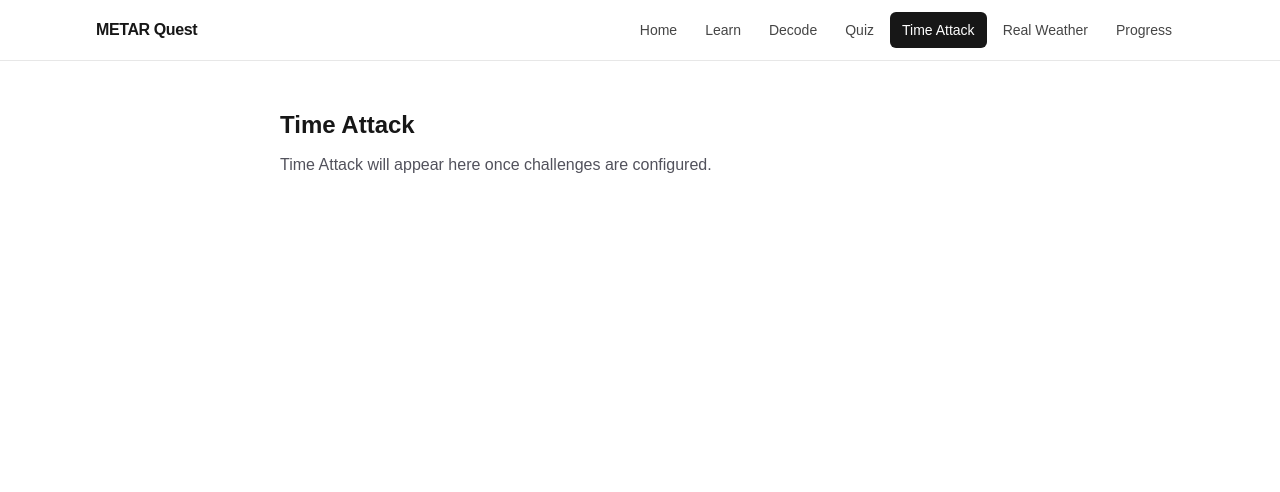
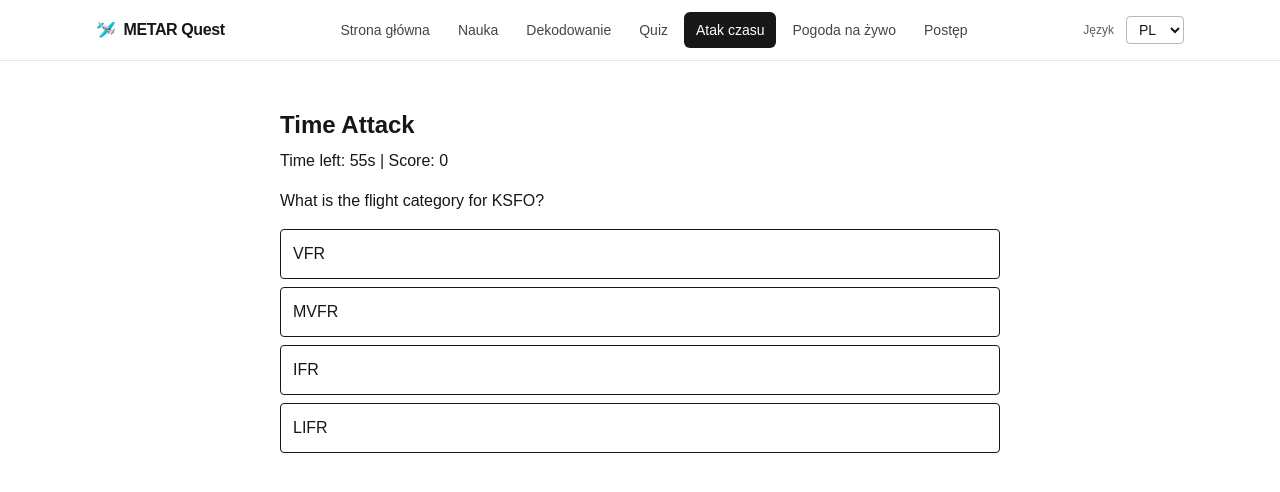
Before and after one commit to AKopydlowski/METAR-Quest, a Next.js app: page /time-attack in a window 1280 px wide. Shown: the top 492 px of the page. Built offline with nearby package versions, Linux system fonts and the light colour scheme.

Commit message:
Add working game modes and bilingual PL/EN UI

```diff
--- a/src/app/page.tsx
+++ b/src/app/page.tsx
@@ -1,111 +1,38 @@
+"use client";
+
 import Link from "next/link";
-
-const modes = [
-  {
-    title: "Quick Decode",
-    description:
-      "Translate a live-style METAR into plain English with guided hints for each coded segment.",
-    tag: "Practice",
-  },
-  {
-    title: "Timed Quiz",
-    description:
-      "Race the clock with multiple-choice weather decoding rounds that build confidence under pressure.",
-    tag: "Game",
-  },
-  {
-    title: "Challenge Mode",
-    description:
-      "Solve harder reports featuring variable wind, low ceilings, and changing visibility conditions.",
-    tag: "Advanced",
-  },
-  {
-    title: "Daily Brief",
-    description:
-      "Complete a rotating daily scenario to keep your aviation weather interpretation sharp.",
-    tag: "Routine",
-  },
-];
-
-const highlights = [
-  "Built around real pilot weather decision-making flow",
-  "Clear explanations for wind, visibility, cloud layers, and trends",
-  "Responsive experience for desktop, tablet, and phone study sessions",
-];
+import { useLanguage } from "@/components/layout/LanguageProvider";
 
 export default function Home() {
+  const { t, language } = useLanguage();
+
   return (
     <div className="min-h-screen bg-slate-950 text-slate-100">
       <main className="mx-auto flex w-full max-w-6xl flex-col gap-16 px-6 py-14 sm:px-10 lg:px-16">
         <section className="rounded-3xl border border-sky-400/20 bg-gradient-to-br from-slate-900 via-slate-900 to-sky-950/70 p-8 shadow-2xl shadow-sky-900/30 sm:p-12">
           <p className="mb-4 inline-flex rounded-full border border-sky-300/30 bg-sky-500/10 px-4 py-1 text-xs font-semibold uppercase tracking-[0.2em] text-sky-200">
-            METAR Quest
+            {t("appName")}
           </p>
-          <h1 className="max-w-3xl text-4xl font-bold leading-tight text-white sm:text-5xl">
-            Decode aviation weather reports with speed and confidence.
-          </h1>
-          <p className="mt-6 max-w-2xl text-base leading-7 text-slate-300 sm:text-lg">
-            METAR Quest helps pilots, students, and aviation enthusiasts master
-            METAR interpretation through interactive decoding, fast-paced quizzes,
-            and scenario-based repetition.
-          </p>
+          <h1 className="max-w-3xl text-4xl font-bold leading-tight text-white sm:text-5xl">{t("heroTitle")}</h1>
+          <p className="mt-6 max-w-2xl text-base leading-7 text-slate-300 sm:text-lg">{t("heroDesc")}</p>
           <div className="mt-8 flex flex-col gap-3 sm:flex-row">
-            <Link
-              href="/decode"
-              className="inline-flex items-center justify-center rounded-xl bg-sky-400 px-6 py-3 text-sm font-semibold text-slate-950 transition hover:bg-sky-300"
-            >
-              Start Decoding
+            <Link href="/decode" className="inline-flex items-center justify-center rounded-xl bg-sky-400 px-6 py-3 text-sm font-semibold text-slate-950 transition hover:bg-sky-300">
+              {t("startDecoding")}
             </Link>
-            <Link
-              href="/quiz"
-              className="inline-flex items-center justify-center rounded-xl border border-slate-600 bg-slate-900/70 px-6 py-3 text-sm font-semibold text-slate-100 transition hover:border-sky-300 hover:text-sky-200"
-            >
-              Take a Quiz
+            <Link href="/quiz" className="inline-flex items-center justify-center rounded-xl border border-slate-600 bg-slate-900/70 px-6 py-3 text-sm font-semibold text-slate-100 transition hover:border-sky-300 hover:text-sky-200">
+              {t("takeQuiz")}
             </Link>
           </div>
         </section>
-
-        <section className="space-y-6">
-          <div className="space-y-2">
-            <h2 className="text-2xl font-semibold text-white sm:text-3xl">
-              Choose your training mode
-            </h2>
-            <p className="max-w-2xl text-slate-300">
-              Build skills step-by-step or jump into game-style challenges that
-              simulate real weather briefing pressure.
-            </p>
-          </div>
-
-          <div className="grid gap-4 sm:grid-cols-2">
-            {modes.map((mode) => (
-              <article
-                key={mode.title}
-                className="rounded-2xl border border-slate-700/80 bg-slate-900/70 p-6 transition hover:border-sky-400/40 hover:bg-slate-900"
-              >
-                <p className="mb-3 text-xs font-semibold uppercase tracking-[0.16em] text-sky-300">
-                  {mode.tag}
-                </p>
-                <h3 className="text-xl font-semibold text-white">{mode.title}</h3>
-                <p className="mt-3 text-sm leading-6 text-slate-300">
-                  {mode.description}
-                </p>
-              </article>
-            ))}
-          </div>
-        </section>
-
-        <section className="rounded-2xl border border-slate-700/80 bg-slate-900/70 p-7 sm:p-9">
-          <h2 className="text-xl font-semibold text-white sm:text-2xl">
-            Why pilots use METAR Quest
-          </h2>
-          <ul className="mt-5 space-y-3 text-slate-300">
-            {highlights.map((item) => (
-              <li key={item} className="flex items-start gap-3">
-                <span className="mt-2 h-2 w-2 rounded-full bg-sky-300" aria-hidden />
-                <span>{item}</span>
-              </li>
-            ))}
-          </ul>
+        <section className="grid gap-4 sm:grid-cols-2">
+          <Link href="/learn" className="rounded-2xl border border-slate-700/80 bg-slate-900/70 p-6 hover:border-sky-400/40">
+            <h3 className="text-xl font-semibold text-white">{t("learnTitle")}</h3>
+            <p className="mt-2 text-sm text-slate-300">{t("learnDesc")}</p>
+          </Link>
+          <Link href="/time-attack" className="rounded-2xl border border-slate-700/80 bg-slate-900/70 p-6 hover:border-sky-400/40">
+            <h3 className="text-xl font-semibold text-white">{t("timeAttack")}</h3>
+            <p className="mt-2 text-sm text-slate-300">{language === "pl" ? "Tryb z limitem czasu i punktacją." : "Timed mode with score tracking."}</p>
+          </Link>
         </section>
       </main>
     </div>
--- a/src/app/quiz/page.tsx
+++ b/src/app/quiz/page.tsx
@@ -1,10 +1,40 @@
+"use client";
+
+import { useMemo, useState } from "react";
+import { buildQuestionBank } from "@/lib/metar/questions";
+
 export default function QuizPage() {
+  const questions = useMemo(() => buildQuestionBank(), []);
+  const [current, setCurrent] = useState(0);
+  const [score, setScore] = useState(0);
+  const [answered, setAnswered] = useState(false);
+
+  const q = questions[current];
+
+  const onAnswer = (isCorrect: boolean) => {
+    if (answered) return;
+    setAnswered(true);
+    if (isCorrect) setScore((s) => s + 1);
+  };
+
+  const next = () => {
+    setAnswered(false);
+    setCurrent((c) => (c + 1) % questions.length);
+  };
+
   return (
     <main className="mx-auto w-full max-w-3xl p-6">
       <h1 className="text-2xl font-semibold">Quiz</h1>
-      <p className="mt-3 text-zinc-600 dark:text-zinc-300">
-        No quiz attempts yet. Start your first round soon.
-      </p>
+      <p className="mt-1 text-sm text-zinc-600 dark:text-zinc-300">Score: {score}</p>
+      <p className="mt-4">{q.prompt}</p>
+      <ul className="mt-4 grid gap-2">
+        {q.choices.map((choice) => (
+          <button key={choice.id} onClick={() => onAnswer(choice.isCorrect)} className="rounded border p-3 text-left hover:bg-zinc-100 dark:hover:bg-zinc-800">
+            {choice.label}
+          </button>
+        ))}
+      </ul>
+      <button onClick={next} className="mt-4 rounded bg-sky-500 px-4 py-2 text-white">Next</button>
     </main>
   );
 }
--- a/src/app/time-attack/page.tsx
+++ b/src/app/time-attack/page.tsx
@@ -1,10 +1,42 @@
+"use client";
+
+import { useEffect, useMemo, useState } from "react";
+import { buildQuestionBank } from "@/lib/metar/questions";
+
 export default function TimeAttackPage() {
+  const questions = useMemo(() => buildQuestionBank(), []);
+  const [timeLeft, setTimeLeft] = useState(60);
+  const [index, setIndex] = useState(0);
+  const [score, setScore] = useState(0);
+
+  useEffect(() => {
+    if (timeLeft <= 0) return;
+    const timer = setInterval(() => setTimeLeft((t) => t - 1), 1000);
+    return () => clearInterval(timer);
+  }, [timeLeft]);
+
+  const q = questions[index % questions.length];
+
   return (
     <main className="mx-auto w-full max-w-3xl p-6">
       <h1 className="text-2xl font-semibold">Time Attack</h1>
-      <p className="mt-3 text-zinc-600 dark:text-zinc-300">
-        Time Attack will appear here once challenges are configured.
-      </p>
+      <p className="mt-2">Time left: {timeLeft}s | Score: {score}</p>
+      <p className="mt-4">{q.prompt}</p>
+      <div className="mt-4 grid gap-2">
+        {q.choices.map((choice) => (
+          <button
+            key={choice.id}
+            disabled={timeLeft <= 0}
+            onClick={() => {
+              if (choice.isCorrect) setScore((s) => s + 1);
+              setIndex((i) => i + 1);
+            }}
+            className="rounded border p-3 text-left hover:bg-zinc-100 disabled:opacity-50 dark:hover:bg-zinc-800"
+          >
+            {choice.label}
+          </button>
+        ))}
+      </div>
     </main>
   );
 }
--- a/src/components/layout/AppShell.tsx
+++ b/src/components/layout/AppShell.tsx
@@ -1,4 +1,7 @@
+"use client";
+
 import Navbar from "./Navbar";
+import { LanguageProvider } from "./LanguageProvider";
 
 export default function AppShell({
   children,
@@ -6,11 +9,13 @@ export default function AppShell({
   children: React.ReactNode;
 }>) {
   return (
+    <LanguageProvider>
       <div className="flex min-h-full flex-col">
         <Navbar />
         <main className="mx-auto flex w-full max-w-6xl flex-1 px-4 py-6 sm:px-6 lg:px-8">
           {children}
         </main>
       </div>
+    </LanguageProvider>
   );
 }
--- /dev/null
+++ b/src/components/layout/LanguageProvider.tsx
@@ -0,0 +1,77 @@
+"use client";
+
+import { createContext, useContext, useMemo, useState } from "react";
+
+export type Language = "pl" | "en";
+
+type Dict = Record<string, string>;
+
+const translations: Record<Language, Dict> = {
+  en: {
+    appName: "METAR Quest",
+    home: "Home",
+    learn: "Learn",
+    decode: "Decode",
+    quiz: "Quiz",
+    timeAttack: "Time Attack",
+    realWeather: "Real Weather",
+    progress: "Progress",
+    chooseLanguage: "Language",
+    heroTitle: "Decode aviation weather reports with speed and confidence.",
+    heroDesc:
+      "METAR Quest helps pilots, students, and aviation enthusiasts master METAR interpretation through interactive decoding, fast-paced quizzes, and scenario-based repetition.",
+    startDecoding: "Start Decoding",
+    takeQuiz: "Take a Quiz",
+    learnTitle: "Learn METAR basics",
+    learnDesc: "Key abbreviations and examples to build your foundation.",
+    quizEmpty: "No quiz attempts yet. Start your first round.",
+  },
+  pl: {
+    appName: "METAR Quest",
+    home: "Strona główna",
+    learn: "Nauka",
+    decode: "Dekodowanie",
+    quiz: "Quiz",
+    timeAttack: "Atak czasu",
+    realWeather: "Pogoda na żywo",
+    progress: "Postęp",
+    chooseLanguage: "Język",
+    heroTitle: "Odczytuj raporty pogodowe lotnicze szybko i pewnie.",
+    heroDesc:
+      "METAR Quest pomaga pilotom, uczniom i pasjonatom lotnictwa opanować interpretację METAR dzięki interaktywnemu dekodowaniu, quizom i powtórkom scenariuszowym.",
+    startDecoding: "Zacznij dekodować",
+    takeQuiz: "Rozwiąż quiz",
+    learnTitle: "Poznaj podstawy METAR",
+    learnDesc: "Najważniejsze skróty i przykłady do szybkiej nauki.",
+    quizEmpty: "Brak prób quizu. Rozpocznij pierwszą rundę.",
+  },
+};
+
+type LanguageContextType = {
+  language: Language;
+  setLanguage: (lang: Language) => void;
+  t: (key: string) => string;
+};
+
+const LanguageContext = createContext<LanguageContextType | undefined>(undefined);
+
+export function LanguageProvider({ children }: { children: React.ReactNode }) {
+  const [language, setLanguage] = useState<Language>("pl");
+
+  const value = useMemo(
+    () => ({
+      language,
+      setLanguage,
+      t: (key: string) => translations[language][key] ?? key,
+    }),
+    [language],
+  );
+
+  return <LanguageContext.Provider value={value}>{children}</LanguageContext.Provider>;
+}
+
+export function useLanguage() {
+  const ctx = useContext(LanguageContext);
+  if (!ctx) throw new Error("useLanguage must be used inside LanguageProvider");
+  return ctx;
+}
--- a/src/components/layout/Navbar.tsx
+++ b/src/components/layout/Navbar.tsx
@@ -3,16 +3,7 @@
 import Link from "next/link";
 import { usePathname } from "next/navigation";
 import { useState } from "react";
-
-const navItems = [
-  { href: "/", label: "Home" },
-  { href: "/learn", label: "Learn" },
-  { href: "/decode", label: "Decode" },
-  { href: "/quiz", label: "Quiz" },
-  { href: "/time-attack", label: "Time Attack" },
-  { href: "/real-weather", label: "Real Weather" },
-  { href: "/progress", label: "Progress" },
-];
+import { useLanguage } from "./LanguageProvider";
 
 function NavLink({
   href,
@@ -43,12 +34,23 @@ function NavLink({
 
 export default function Navbar() {
   const [isOpen, setIsOpen] = useState(false);
+  const { t, language, setLanguage } = useLanguage();
+  const navItems = [
+    { href: "/", label: t("home") },
+    { href: "/learn", label: t("learn") },
+    { href: "/decode", label: t("decode") },
+    { href: "/quiz", label: t("quiz") },
+    { href: "/time-attack", label: t("timeAttack") },
+    { href: "/real-weather", label: t("realWeather") },
+    { href: "/progress", label: t("progress") },
+  ];
 
   return (
     <header className="border-b border-foreground/10 bg-background/95 backdrop-blur supports-[backdrop-filter]:bg-background/70">
       <div className="mx-auto flex w-full max-w-6xl items-center justify-between px-4 py-3 sm:px-6 lg:px-8">
-        <Link href="/" className="text-base font-semibold tracking-tight">
-          METAR Quest
+        <Link href="/" className="flex items-center gap-2 text-base font-semibold tracking-tight">
+          <span aria-hidden>🛩️</span>
+          {t("appName")}
         </Link>
 
         <nav className="hidden items-center gap-1 md:flex" aria-label="Primary">
@@ -57,6 +59,19 @@ export default function Navbar() {
           ))}
         </nav>
 
+        <div className="flex items-center gap-3">
+          <label htmlFor="lang" className="text-xs text-foreground/70">
+            {t("chooseLanguage")}
+          </label>
+          <select
+            id="lang"
+            className="rounded border border-foreground/30 bg-transparent px-2 py-1 text-sm"
+            value={language}
+            onChange={(e) => setLanguage(e.target.value as "pl" | "en")}
+          >
+            <option value="pl">PL</option>
+            <option value="en">EN</option>
+          </select>
           <button
             type="button"
             className="inline-flex items-center rounded-md border border-foreground/20 p-2 text-sm md:hidden"
@@ -65,20 +80,15 @@ export default function Navbar() {
             aria-label="Toggle navigation menu"
             onClick={() => setIsOpen((open) => !open)}
           >
-          <span className="sr-only">Toggle menu</span>
             {isOpen ? "Close" : "Menu"}
           </button>
+        </div>
       </div>
 
       <div id="mobile-nav" className={`${isOpen ? "block" : "hidden"} border-t border-foreground/10 md:hidden`}>
         <nav className="mx-auto grid w-full max-w-6xl gap-1 px-4 py-3 sm:px-6" aria-label="Mobile primary">
           {navItems.map((item) => (
-            <NavLink
-              key={item.href}
-              href={item.href}
-              label={item.label}
-              onClick={() => setIsOpen(false)}
-            />
+            <NavLink key={item.href} href={item.href} label={item.label} onClick={() => setIsOpen(false)} />
           ))}
         </nav>
       </div>
```
Also changed, not shown: src/app/learn/page.tsx (+13 -3 lines). Lines whose indentation alone changed are shown as unchanged.
